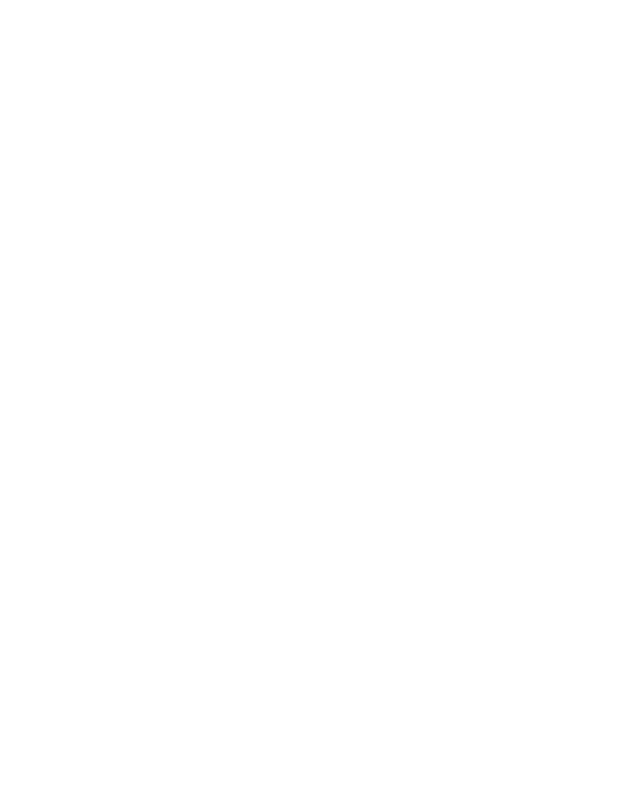
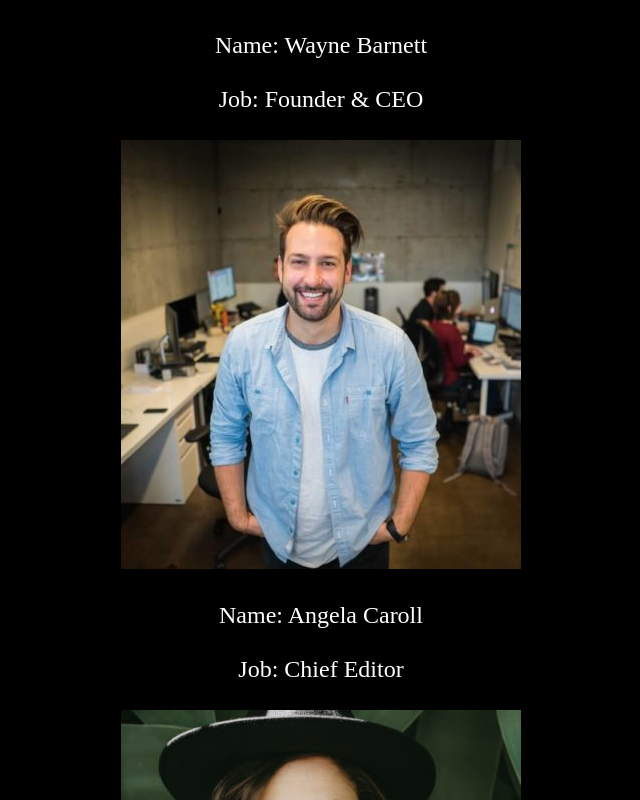
Before and after one commit to GiacomoGiannoni/js-our-team, a plain HTML site: page index.html in a window 1280 px wide. Shown: the top 800 px of the page, without its empty margins (319-959 px from the left). Drawn offline with Linux system fonts and the light colour scheme.

Commit message:
milestone 2 e bonus 1

```diff
--- a/css/style.css
+++ b/css/style.css
@@ -3,3 +3,11 @@
     padding: 0;
     box-sizing: border-box;
 }
+
+body {
+    margin-top: 2rem;
+    text-align: center;
+    background-color: black;
+    color: white;
+    font-size: 1.5rem;
+}
--- a/js/main.js
+++ b/js/main.js
@@ -36,5 +36,7 @@ const team = [
 
 for (let i = 0; i < team.length; i++) {
     userInfos = team[i];
-    console.log(userInfos.name, userInfos.role, userInfos.image)
+    //console.log(userInfos.name, userInfos.role, userInfos.image);
+    const domElement = document.querySelector("div");
+    domElement.innerHTML += `Name: ${userInfos.name}<br><br>Job: ${userInfos.role}<br><br><img src = "img/${userInfos.image}"><br><br>`;
 }
```
